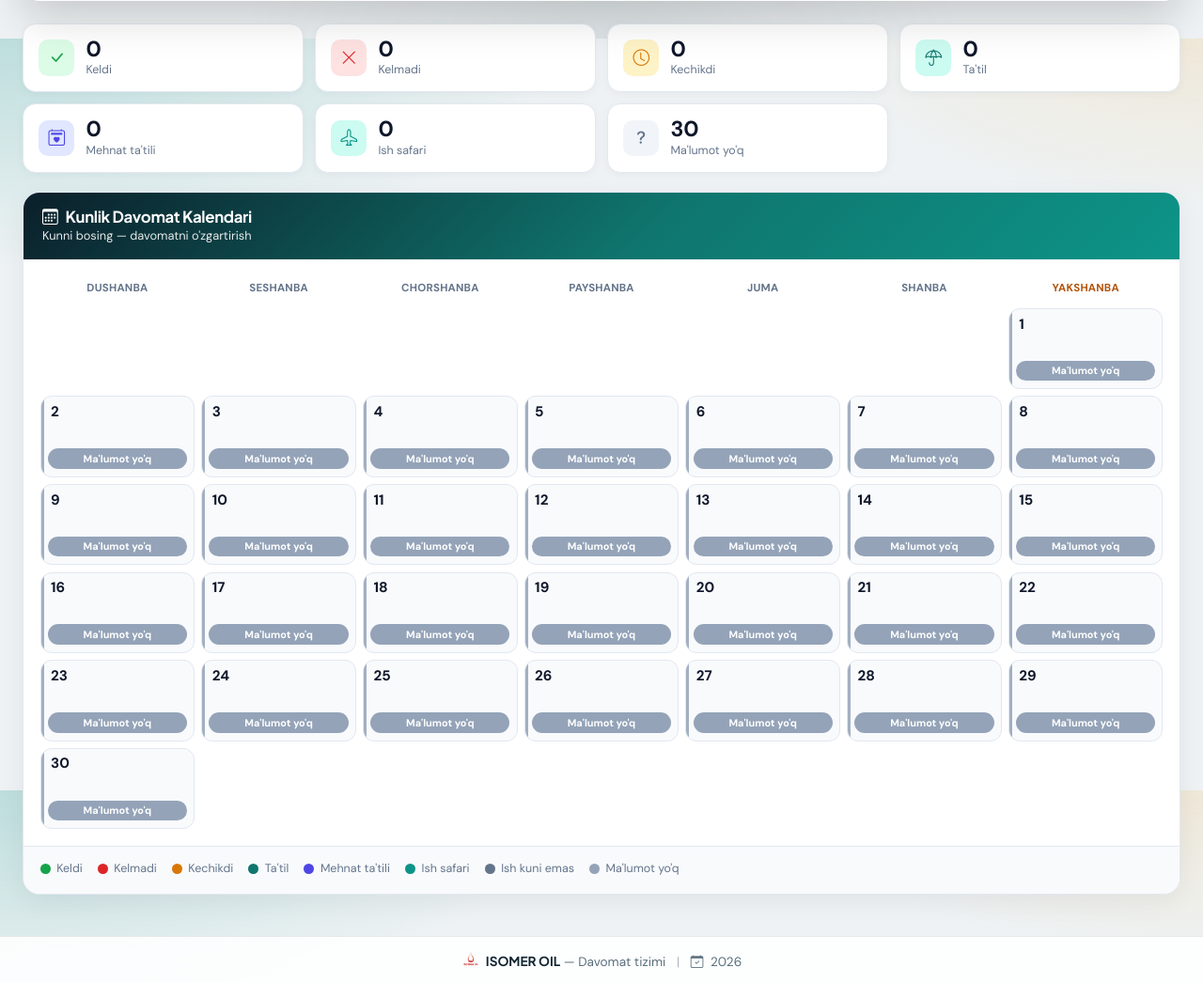
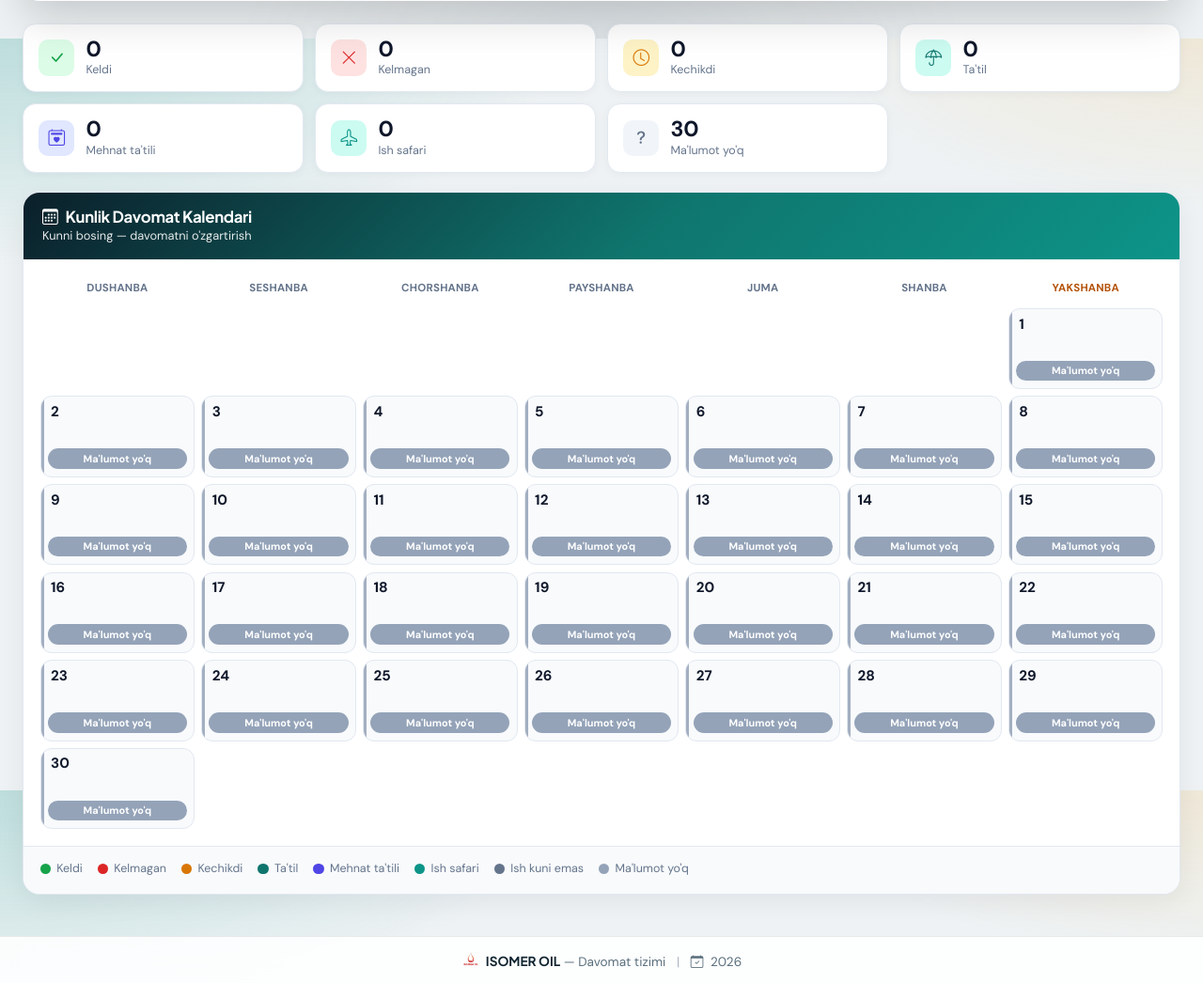
Before and after one commit to Mirzohid2001/davomat, a Django app: page /attendance/history/1/ in a window 1280 px wide. Shown: the part 759-1805 px from the top of the page at 94% size. Run offline with Django 5.2, Linux system fonts and the light colour scheme; tables that the repository leaves empty hold one stand-in row (values such as "Sample post").

Commit message:
ichvolibbbbb

```diff
--- a/blog/static/js/quick-status.js
+++ b/blog/static/js/quick-status.js
@@ -105,7 +105,7 @@
       });
       var data = await res.json();
       if (!data.success) {
-        window.alert(data.message || 'Xato');
+        window.alert(data.message || (document.body && document.body.dataset.i18nError) || 'Xato');
         return;
       }
       applyStatus(root, data.status, data.status_label, data.attendance_id);
@@ -113,7 +113,7 @@
       root.classList.add('is-flash');
       setTimeout(function () { root.classList.remove('is-flash'); }, 450);
     } catch (err) {
-      window.alert('Tarmoq xatosi');
+      window.alert((document.body && document.body.dataset.i18nNetworkError) || 'Tarmoq xatosi');
     } finally {
       setBusy(root, false);
     }
--- a/blog/templates/attendance/base.html
+++ b/blog/templates/attendance/base.html
@@ -43,7 +43,9 @@
     </style>
     {% block extra_head %}{% endblock %}
 </head>
-<body class="{% block body_class %}premium-ui d-flex flex-column min-vh-100{% endblock %}">
+<body class="{% block body_class %}premium-ui d-flex flex-column min-vh-100{% endblock %}"
+      data-i18n-error="{% trans 'Xato' %}"
+      data-i18n-network-error="{% trans 'Tarmoq xatosi' %}">
   {% block show_nav %}
   <nav class="navbar navbar-expand-lg navbar-dark navbar-premium shadow flex-shrink-0">
     <div class="container-fluid">
--- a/blog/templates/attendance/employee_attendance_history.html
+++ b/blog/templates/attendance/employee_attendance_history.html
@@ -121,7 +121,7 @@
                                                 <select class="form-select" id="statusFilter">
                                                     <option value="">{% trans "Barcha holatlar" %}</option>
                                                     <option value="present">{% trans "Keldi" %}</option>
-                                                    <option value="absent">{% trans "Kelmadi" %}</option>
+                                                    <option value="absent">{% trans "Kelmagan" %}</option>
                                                     <option value="late">{% trans "Kechikdi" %}</option>
                                                     <option value="vacation">{% trans "Ta'til" %}</option>
                                                     <option value="labor_leave">{% trans "Mehnat ta'tili" %}</option>
@@ -172,7 +172,7 @@
       <div class="att-hist__stat-icon"><i class="bi bi-x-lg"></i></div>
       <div>
         <p class="att-hist__stat-value">{{ stats.absent }}</p>
-        <p class="att-hist__stat-label">{% trans "Kelmadi" %}</p>
+        <p class="att-hist__stat-label">{% trans "Kelmagan" %}</p>
       </div>
     </div>
     <div class="att-hist__stat att-hist__stat--late">
@@ -254,7 +254,7 @@
     </div>
     <div class="att-hist__legend">
       <span class="att-hist__legend-item"><span class="att-hist__legend-dot att-hist__legend-dot--present"></span>{% trans "Keldi" %}</span>
-      <span class="att-hist__legend-item"><span class="att-hist__legend-dot att-hist__legend-dot--absent"></span>{% trans "Kelmadi" %}</span>
+      <span class="att-hist__legend-item"><span class="att-hist__legend-dot att-hist__legend-dot--absent"></span>{% trans "Kelmagan" %}</span>
       <span class="att-hist__legend-item"><span class="att-hist__legend-dot att-hist__legend-dot--late"></span>{% trans "Kechikdi" %}</span>
       <span class="att-hist__legend-item"><span class="att-hist__legend-dot att-hist__legend-dot--vacation"></span>{% trans "Ta'til" %}</span>
       <span class="att-hist__legend-item"><span class="att-hist__legend-dot att-hist__legend-dot--labor-leave"></span>{% trans "Mehnat ta'tili" %}</span>
--- a/blog/templates/attendance/individual_employee_statistics.html
+++ b/blog/templates/attendance/individual_employee_statistics.html
@@ -67,7 +67,7 @@
                             <i class="bi bi-x-circle-fill" style="font-size: 3rem;"></i>
                         </div>
                         <h3 class="display-4 fw-bold text-danger">{{ stats.absent }}</h3>
-                        <p class="fs-5 text-muted">{% trans "Kelmadi" %}</p>
+                        <p class="fs-5 text-muted">{% trans "Kelmagan" %}</p>
                         <div class="progress">
                             <div class="progress-bar bg-danger" style="width: {{ stats.absent_percentage }}%"></div>
                         </div>
@@ -242,7 +242,7 @@
                                                     {% elif day_data.status == 'dayoff' or day_data.status == 'offday' %}bg-secondary
                                                     {% else %}bg-secondary{% endif %}">
                                                     {% if day_data.status == 'present' %}{% trans "Keldi" %}
-                                                    {% elif day_data.status == 'absent' %}{% trans "Kelmadi" %}
+                                                    {% elif day_data.status == 'absent' %}{% trans "Kelmagan" %}
                                                     {% elif day_data.status == 'late' %}{% trans "Kechikdi" %}
                                                     {% elif day_data.status == 'vacation' %}{% trans "Ta'til" %}
                                                     {% elif day_data.status == 'labor_leave' %}{% trans "Mehnat ta'tili" %}
--- a/blog/views.py
+++ b/blog/views.py
@@ -3419,7 +3419,7 @@ def get_status_text(status):
     """Status matnini olish"""
     status_map = {
         'present': _('Keldi'),
-        'absent': _('Kelmadi'),
+        'absent': _('Kelmagan'),
         'late': _('Kechikdi'),
         'vacation': _("Ta'til"),
         'labor_leave': _("Mehnat ta'tili"),
```
Also changed, not shown: locale/ru/LC_MESSAGES/django.po, 1 other file.
